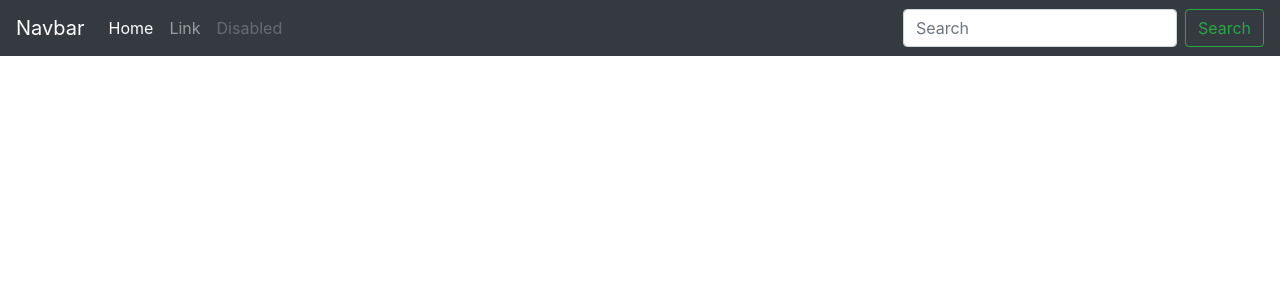
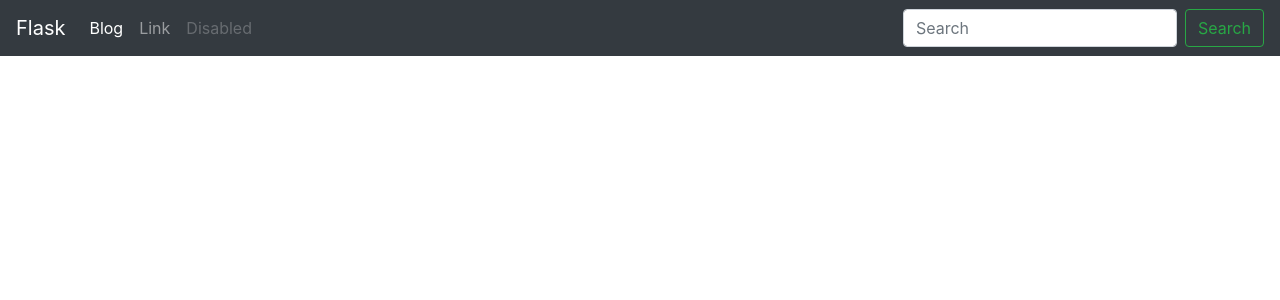
Before and after one commit to yrgenius/learning_flask, a Flask app: template templates/base.html in a window 1280 px wide. Shown: the top 300 px of the page. Run offline with Flask 2, Linux system fonts and the light colour scheme; the template is opened without the code that fills it, so the values that code supplies are empty; some libraries are stand-ins or nearby versions.

Commit message:
Statable version with module 'posts' and usabiliti link on menu

```diff
--- a/app.py
+++ b/app.py
@@ -6,6 +6,7 @@ from posts.blueprint import posts
 app = Flask(__name__)
 app.config.from_object(Configurauion)
 
+# регистрируем модуль (блюпринт)
 app.register_blueprint(posts, url_prefix='/blog')
 
 #
--- a/posts/blueprint.py
+++ b/posts/blueprint.py
@@ -3,6 +3,7 @@ from flask import render_template
 
 posts = Blueprint("posts", __name__, template_folder='templates')
 
+
 @posts.route('/')
 def index():
-    return render_template('tenplates/posts/index.html')
+    return render_template('posts/index.html')
--- a/templates/base.html
+++ b/templates/base.html
@@ -18,15 +18,16 @@
 <body>
     <div>
         <nav class="navbar navbar-expand-lg navbar-dark bg-dark">
-          <a class="navbar-brand" href="#">Navbar</a>
-          <button class="navbar-toggler" type="button" data-toggle="collapse" data-target="#navbarTogglerDemo02" aria-controls="navbarTogglerDemo02" aria-expanded="false" aria-label="Toggle navigation">
+          <a class="navbar-brand" href="{{ url_for('index') }}">Flask</a>
+          <button class="navbar-toggler" type="button" data-toggle="collapse" data-target="#navbarTogglerDemo02"
+                  aria-controls="navbarTogglerDemo02" aria-expanded="false" aria-label="Toggle navigation">
             <span class="navbar-toggler-icon"></span>
           </button>
 
           <div class="collapse navbar-collapse" id="navbarTogglerDemo02">
             <ul class="navbar-nav mr-auto mt-2 mt-lg-0">
               <li class="nav-item active">
-                <a class="nav-link" href="#">Home <span class="sr-only">(current)</span></a>
+                <a class="nav-link" href="{{ url_for('posts.index') }}">Blog <span class="sr-only">(current)</span></a>
               </li>
               <li class="nav-item">
                 <a class="nav-link" href="#">Link</a>
--- a/templates/posts/index.html
+++ b/templates/posts/index.html
@@ -8,6 +8,6 @@
     Blueprint index page
 {% endblock %}
 
-{% block content_title %}
+{% block content %}
         Blueprint content
 {% endblock %}
```
